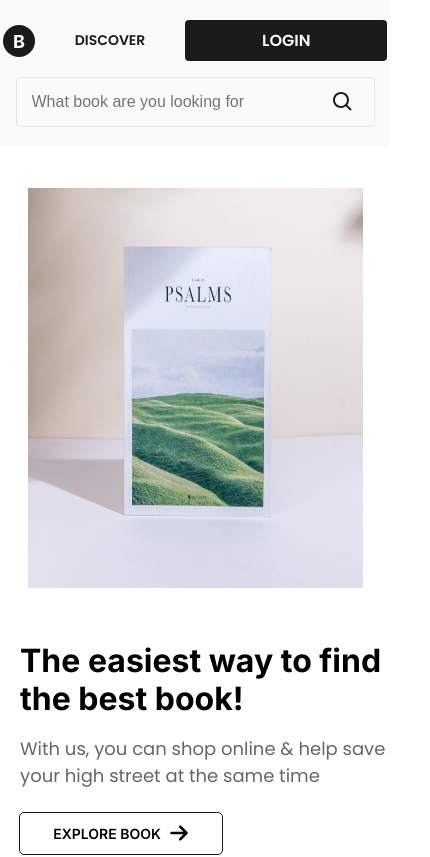
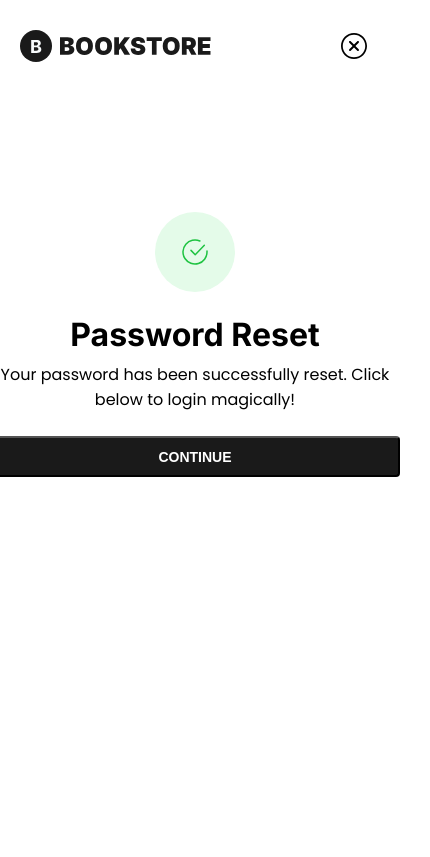
Before and after one commit to paulinasprojects/bookstore-dev, a React (Vite) app: page /forgot-password/step-4 in a window 390 px wide. Before the commit this address led to /. Shown: the top 857 px of the page, 430 px wide, since content can reach past the window. Built offline with nearby package versions, Linux system fonts and the light colour scheme.

Commit message:
added responsive Forgot password Step 4 Page

```diff
--- a/src/App.tsx
+++ b/src/App.tsx
@@ -6,6 +6,7 @@ import MainLayout from "./components/layouts/main-layout"
 import ForgotPassword from "./pages/forgot-password"
 import ForgotPasswordStep2 from "./pages/forgot-password-step-2"
 import ForgotPasswordStep3 from "./pages/forgot-password-step-3"
+import ForgotPasswordStep4 from "./pages/forgot-password-step-4"
 
 const App = () => {
   return (
@@ -16,6 +17,7 @@ const App = () => {
     <Route path="/forgot-password" element={<ForgotPassword/>}/>
     <Route path="/forgot-password/step-2" element={<ForgotPasswordStep2/>}/>
     <Route path="/forgot-password/step-3" element={<ForgotPasswordStep3/>}/>
+    <Route path="/forgot-password/step-4" element={<ForgotPasswordStep4/>}/>
     <Route path="*" element={<Navigate to="/"/>}/>
    </Routes>
   )
--- a/src/components/icons.tsx
+++ b/src/components/icons.tsx
@@ -28,3 +28,12 @@ export const NewPassword = (props: SVGProps<SVGSVGElement>) => {
     </svg>
   )
 }
+
+export const CheckCircle = (props: SVGProps<SVGSVGElement>) => {
+  return (
+    <svg width="32" height="32" viewBox="0 0 32 32" fill="none" xmlns="http://www.w3.org/2000/svg" {...props}>
+      <path d="M28 14.9029V16.0069C27.9985 18.5946 27.1606 21.1125 25.6112 23.1851C24.0618 25.2576 21.8839 26.7738 19.4024 27.5075C16.9209 28.2412 14.2687 28.1531 11.8414 27.2564C9.41402 26.3596 7.34158 24.7022 5.93315 22.5313C4.52472 20.3605 3.85575 17.7925 4.02601 15.2104C4.19627 12.6283 5.19665 10.1705 6.87794 8.20335C8.55922 6.23625 10.8313 4.86533 13.3554 4.29504C15.8795 3.72476 18.5203 3.98567 20.884 5.03887" stroke="#1EC341" strokeWidth="1.5" strokeLinecap="round" strokeLinejoin="round"/>
+      <path d="M25.3333 9.33398L16.2061 18.6673L12 14.3662" stroke="#1EC341" strokeWidth="1.5" strokeLinecap="round" strokeLinejoin="round"/>
+    </svg>
+  )
+}
--- a/src/pages/forgot-password-step-3.tsx
+++ b/src/pages/forgot-password-step-3.tsx
@@ -41,7 +41,7 @@ const ForgotPasswordStep3 = () => {
             <input type="password" placeholder="Confirm Password" className="new-password-input" required />
           </div>
           <div className="reset-password-button-container">
-            <button className="reset-password-button" onClick={() => navigate("/forgot-password/step-3")}>Reset Password</button>
+            <button className="reset-password-button" onClick={() => navigate("/forgot-password/step-4")} type="submit">Reset Password</button>
           </div>
           <div className="new-password-resend-container">
           <span>Didn’t receive the email?
--- /dev/null
+++ b/src/pages/forgot-password-step-4.tsx
@@ -0,0 +1,42 @@
+import { useNavigate } from "react-router-dom";
+import { useState } from "react";
+import { IoIosCloseCircleOutline } from "react-icons/io";
+import logo from "/bookstore-v2-logo.svg";
+import { CheckCircle } from "@/components/icons";
+
+import "@/styles/forgot-password-step-4.scss";
+
+const ForgotPasswordStep4 = () => {
+  const [openModal, setOpenModal] = useState<boolean>(false);
+  const navigate = useNavigate();
+
+  const toggleClose = () => {
+   setOpenModal(!openModal);
+   navigate("/");
+  };
+
+  return (
+    <div>
+      <div className="forgot-password-header-container">
+        <img src={logo} alt="" />
+        <IoIosCloseCircleOutline className="forgot-password-close-button" onClick={toggleClose}/>
+      </div>
+      <div className="forgot-password-step-content-container">
+        <div className="check-cirle">
+          <CheckCircle className="message-icon"/>
+        </div>
+      <div className="forgot-password-title-container">
+        <span className="forgot-password-title">Password Reset</span>
+      </div>
+      <div className="forgot-password-description-container">
+        Your password has been successfully reset. Click <br /> <span className="login-span">below to login magically!</span>
+      </div>
+      <div>
+          <button className="send-now-button" onClick={() => navigate("/sign-in")}>Continue</button>
+        </div>
+      </div>
+    </div>
+  )
+}
+
+export default ForgotPasswordStep4
--- /dev/null
+++ b/src/styles/forgot-password-step-4.scss
@@ -0,0 +1,18 @@
+@import "./responsive.scss";
+
+.check-cirle {
+  display: flex;
+  align-items: center;
+  justify-content: center;
+  width: 80px;
+  height: 80px;
+  border-radius: 50%;
+  background-color: var(--information-green-color-100);
+  margin-bottom: 24px;
+}
+
+.login-span {
+  display: flex;
+  align-items: center;
+  justify-content: center;
+}
```
Also changed, not shown: public/check-circle.svg (added).
